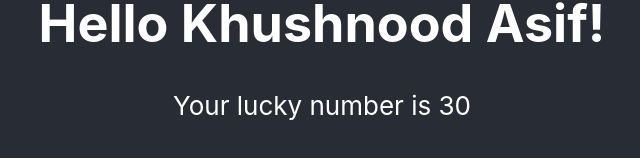
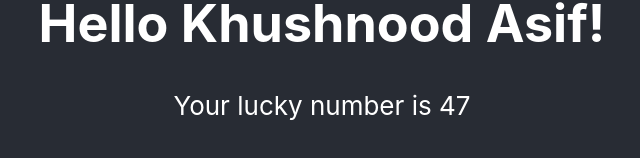
Before and after one commit to khushnoodasif/react, a React (Create React App) app in the folder my-app/: page / in a window 1280 px wide. Shown: the part 508-666 px from the top of the page, without its empty margins (318-958 px from the left). Built offline with nearby package versions, Linux system fonts and the light colour scheme.

Commit message:
random function

```diff
--- a/my-app/src/App.js
+++ b/my-app/src/App.js
@@ -12,7 +12,7 @@ function App() {
         <img src={logo} className="App-logo" alt="logo" />
         <div>
           <h1>Hello {fName + " " + lName}!</h1>
-          <p>Your lucky number is {num}</p>
+          <p>Your lucky number is {Math.floor(Math.random()*60)}</p>
         </div>
       </header>
     </div>
```
